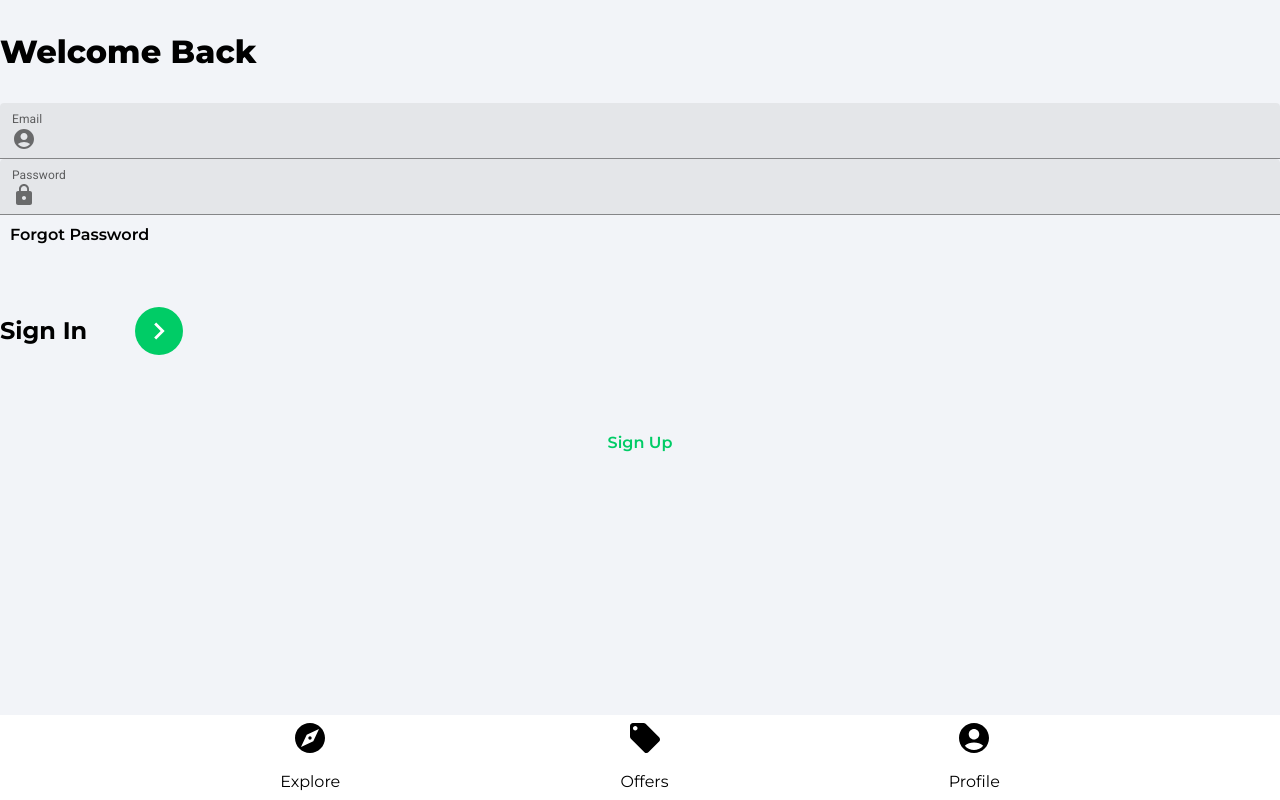
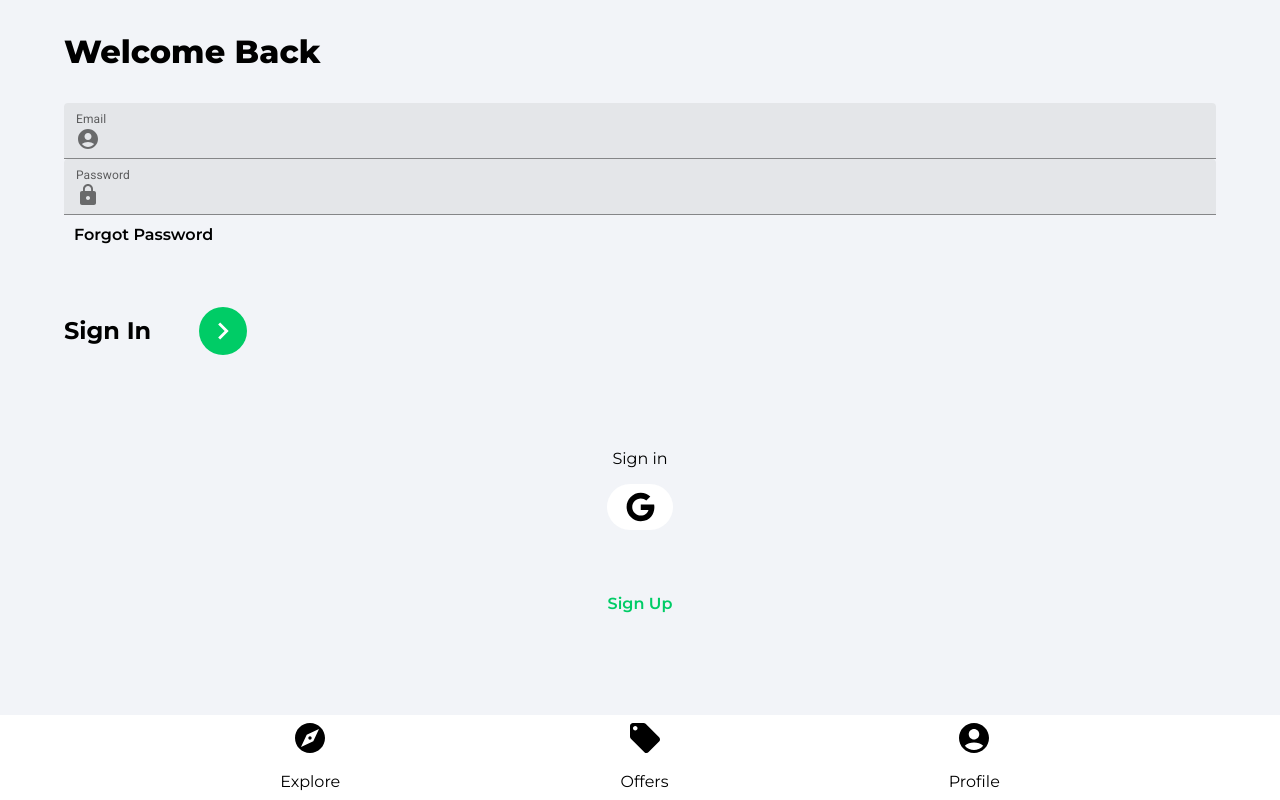
Before and after one commit to aquafinatrippy/360-market, a React (Create React App) app: page /signin in a window 1280 px wide. Built offline with nearby package versions, Linux system fonts and the light colour scheme; no server answers.

Commit message:
Added oauth login and sign up

```diff
--- a/src/App.jsx
+++ b/src/App.jsx
@@ -11,10 +11,11 @@ import { Profile } from "./pages/Profile";
 import { SignIn } from "./pages/SignIn";
 import { SignUp } from "./pages/SignUp";
 import { PrivateRoute } from "./components/PrivateRoute";
+import Container from "@mui/material/Container";
 
 function App() {
   return (
-    <>
+    <Container>
       <Router>
         <Routes>
           <Route path="/" element={<Explore />} />
@@ -41,7 +42,7 @@ function App() {
         pauseOnHover
         theme="light"
       ></ToastContainer>
-    </>
+    </Container>
   );
 }
 
--- /dev/null
+++ b/src/components/Oauth.jsx
@@ -0,0 +1,45 @@
+import React from "react";
+import { useLocation, useNavigate } from "react-router";
+import { getAuth, signInWithPopup, GoogleAuthProvider } from "firebase/auth";
+import { doc, setDoc, getDoc, serverTimestamp } from "firebase/firestore";
+import { db } from "../firebase.config";
+import { Button } from "@mui/material";
+import GoogleIcon from "@mui/icons-material/Google";
+import { toast } from "react-toastify";
+
+export const Oauth = () => {
+  const location = useLocation();
+  const navigate = useNavigate();
+  const onGoogleClick = async () => {
+    try {
+      const auth = getAuth();
+      const provider = new GoogleAuthProvider();
+      const result = await signInWithPopup(auth, provider);
+      const user = result.user;
+      const docRef = doc(db, "users", user.uid);
+      const docSnap = await getDoc(docRef);
+      if (!docSnap.exists()) {
+        await setDoc(doc(db, "users", user.uid), {
+          name: user.displayName,
+          email: user.email,
+          createdAt: serverTimestamp(),
+        });
+      }
+      navigate("/");
+    } catch (error) {
+      toast.error("Failed to log with Oauth");
+    }
+  };
+  return (
+    <div className="socialLogin">
+      <p>Sign {location.pathname === "/signup" ? "up" : "in"}</p>
+      <Button
+        sx={{ borderRadius: 28, backgroundColor: "#fff" }}
+        variant="filled"
+        onClick={onGoogleClick}
+      >
+        <GoogleIcon sx={{ fontSize: 34 }} />
+      </Button>
+    </div>
+  );
+};
--- a/src/pages/SignIn.jsx
+++ b/src/pages/SignIn.jsx
@@ -9,6 +9,7 @@ import AccountCircle from "@mui/icons-material/AccountCircle";
 import InputAdornment from "@mui/material/InputAdornment";
 import LockIcon from "@mui/icons-material/Lock";
 import { Visibility, VisibilityOff } from "@mui/icons-material";
+import { Oauth } from "../components/Oauth";
 
 export const SignIn = () => {
   const [showPassword, setShowPassword] = useState(false);
@@ -107,7 +108,7 @@ export const SignIn = () => {
               </button>
             </div>
           </form>
-
+          <Oauth></Oauth>
           <Link to="/signup" className="registerLink">
             Sign Up{" "}
           </Link>
--- a/src/pages/SignUp.jsx
+++ b/src/pages/SignUp.jsx
@@ -11,6 +11,7 @@ import {
 } from "firebase/auth";
 import { setDoc, doc, serverTimestamp } from "firebase/firestore";
 import { toast } from "react-toastify";
+import { Oauth } from "../components/Oauth";
 
 export const SignUp = () => {
   const [showPassword, setShowPassword] = useState(false);
@@ -110,6 +111,7 @@ export const SignUp = () => {
               </button>
             </div>
           </form>
+          <Oauth></Oauth>
 
           <Link to="/signin" className="registerLink">
             Sign In{" "}
```
